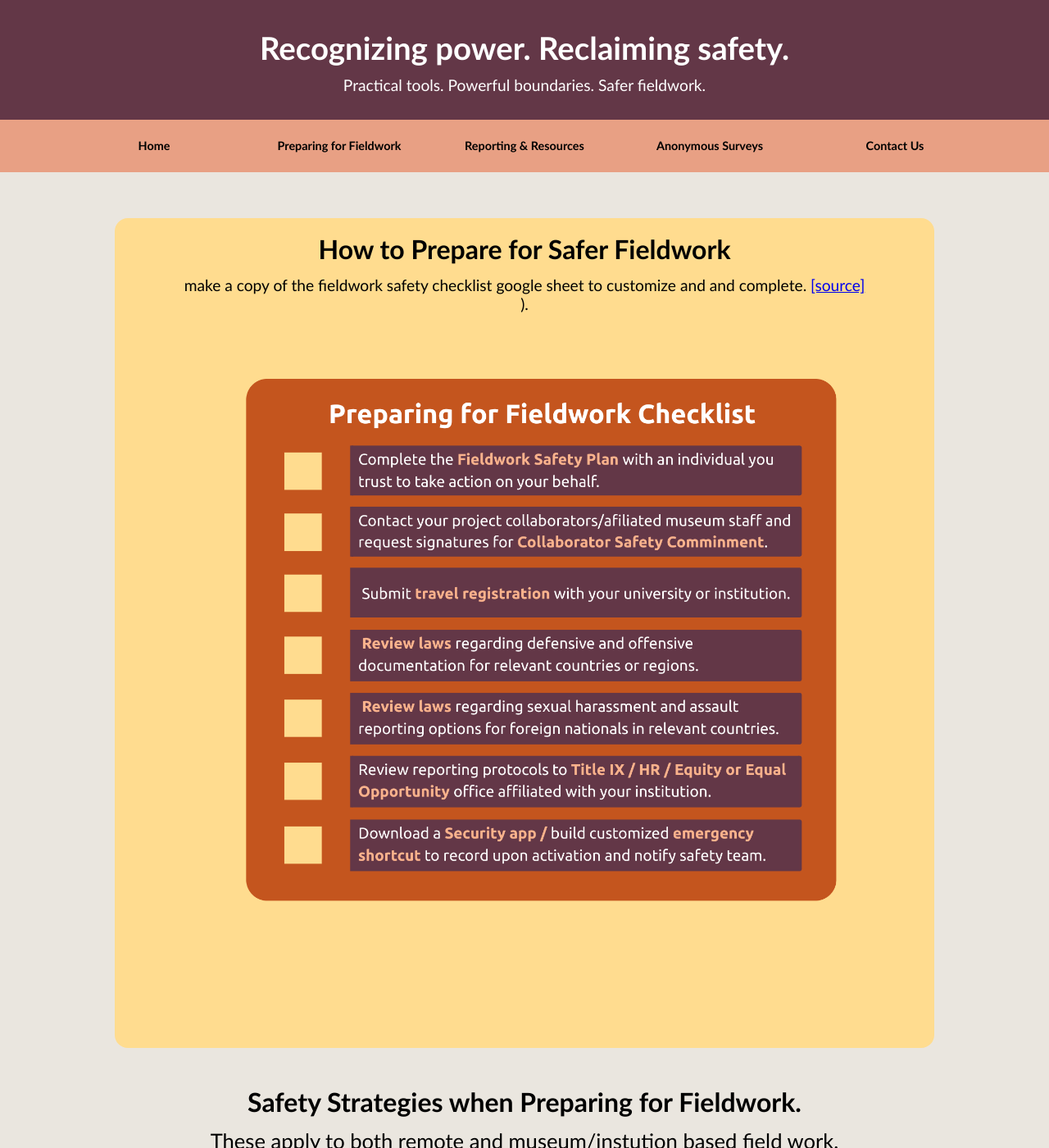
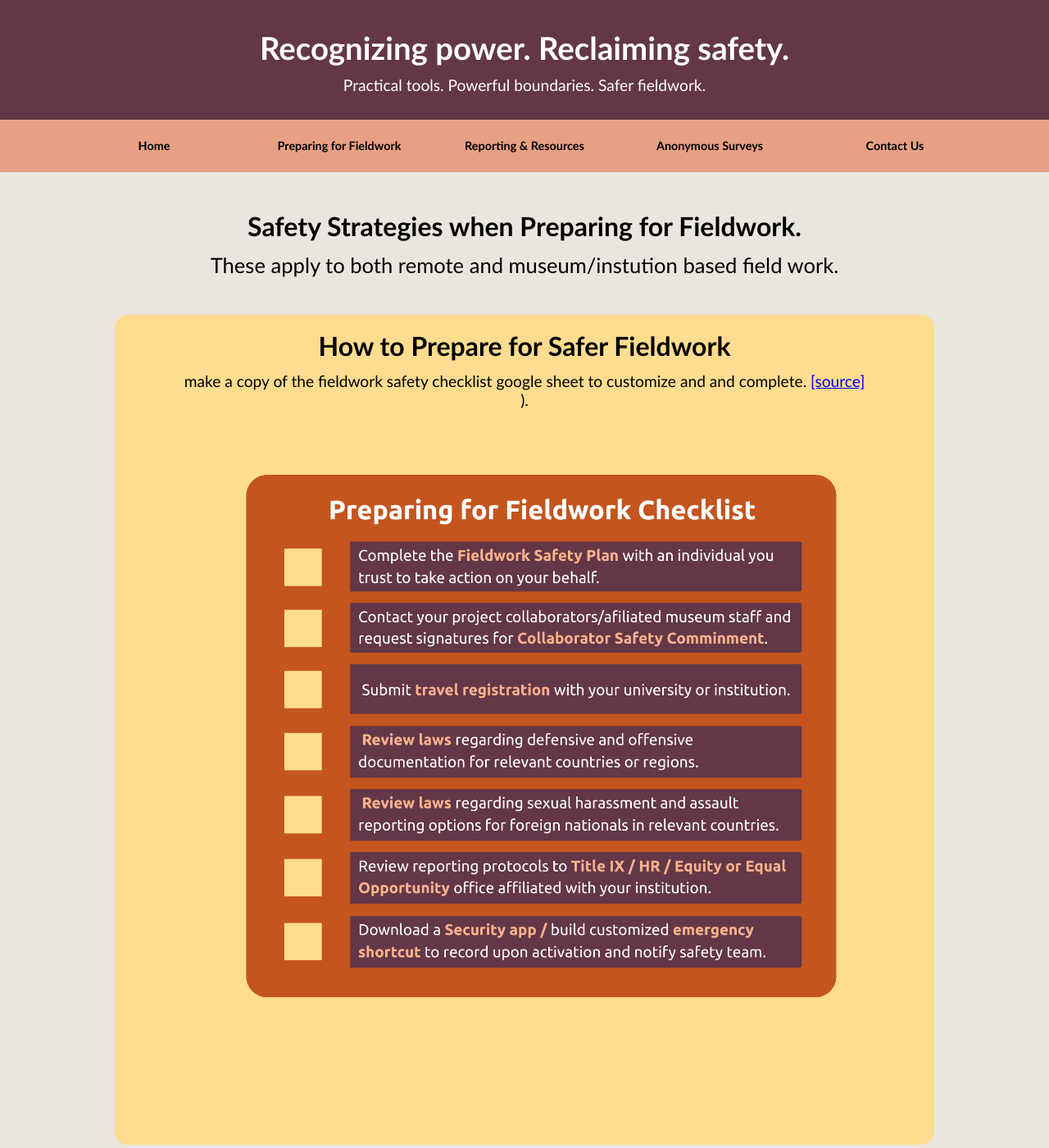
Before and after one commit to AnthroSafetyWarrior/GoldenTrowelProject, a Jekyll site: the page built from _pages/preparing.html, in a window 1280 px wide and 1400 px high. Shown: the whole window at 82% size. Built offline with Jekyll 4.4.1, drawn with Linux system fonts in a browser that asks for light colours.

Commit message:
updating pages

```diff
--- a/_pages/preparing.html
+++ b/_pages/preparing.html
@@ -80,6 +80,13 @@ permalink: /preparing.html
 </style>
 
 <section class="main-section">
+  <h2>Safety Strategies when Preparing for Fieldwork.</h2>
+  <h3 style="margin-top: 0.5em; font-weight: normal;">
+    These apply to both remote and museum/instution based field work.
+  </h3>
+</section>
+
+<section class="main-section">
   <div class="docs-container prevalence">
     <h2>How to Prepare for Safer Fieldwork</h2>
 
@@ -98,12 +105,7 @@ permalink: /preparing.html
   </div>
 </section>
 
-<section class="main-section">
-  <h2>Safety Strategies when Preparing for Fieldwork.</h2>
-  <h3 style="margin-top: 0.5em; font-weight: normal;">
-    These apply to both remote and museum/instution based field work.
-  </h3>
-  <p>
+
   <section class="main-section">
   <div class="docs-container safety-plan">
     <h2>Build Your Fieldwork Safety Plan</h2>
```
